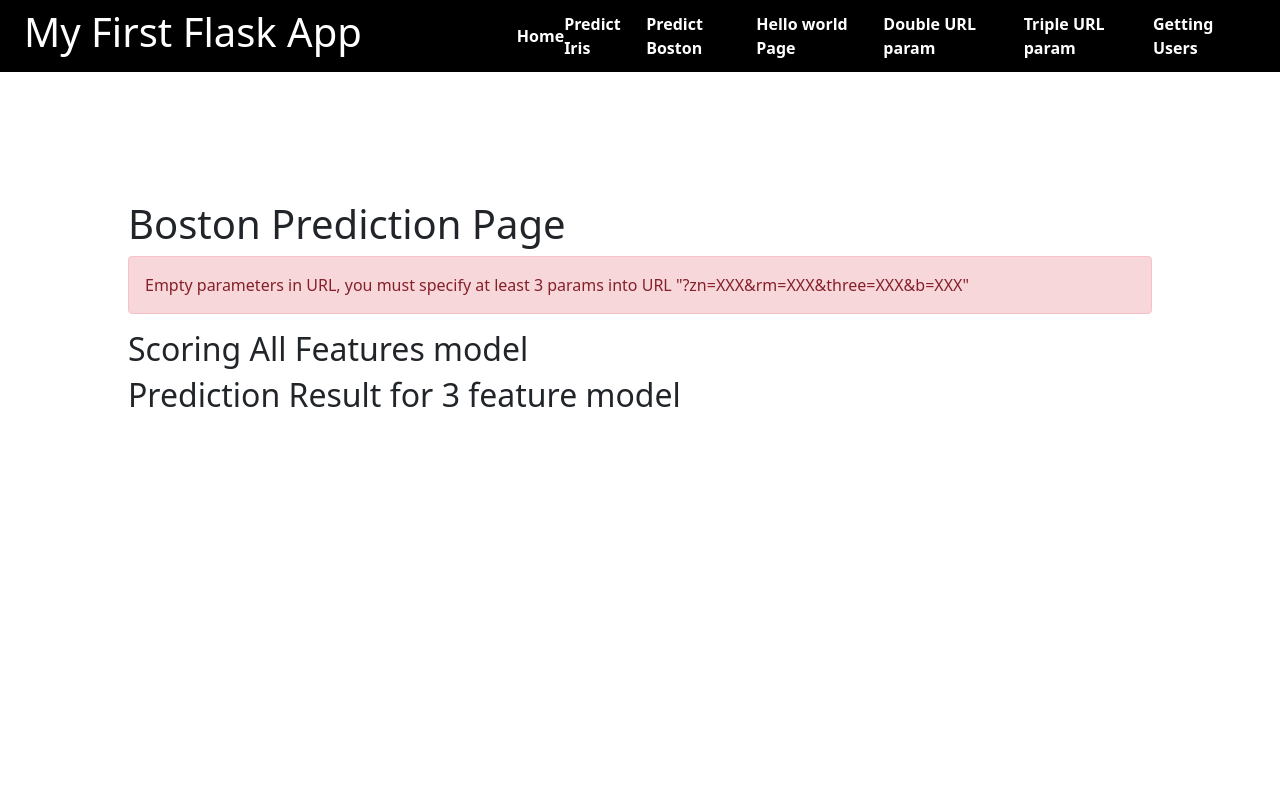
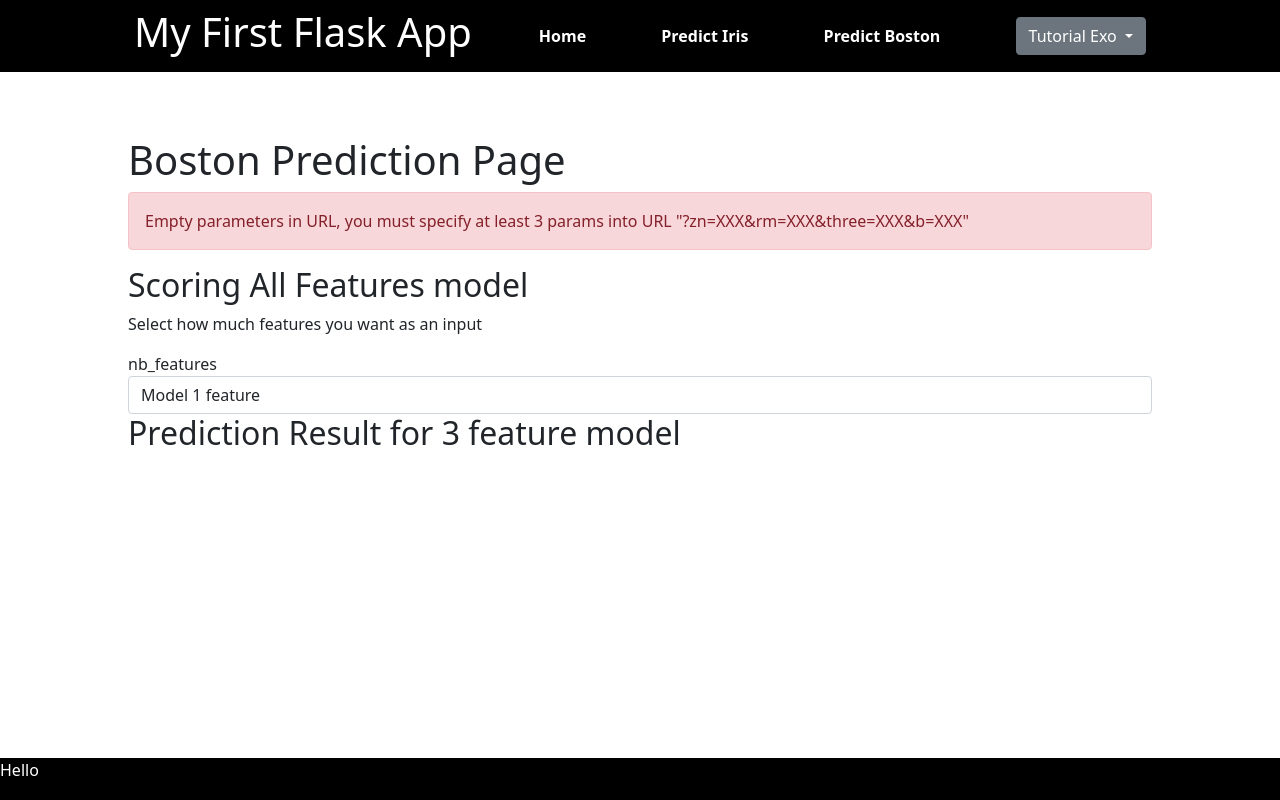
Before and after one commit to TavaresDylan/Flask_App, a Flask app: page /predict-boston in a window 1280 px wide. Run offline with Flask 2, Linux system fonts and the light colour scheme; parts of the project's set-up code (start-up, migrations or seed data) failed here and were passed over; some libraries are stand-ins or nearby versions.

Commit message:
Bootstrap and forms wip

```diff
--- a/app/form.py
+++ b/app/form.py
@@ -1,6 +1,6 @@
 # Import for form
 from flask_wtf import FlaskForm
-from wtforms import Form, StringField, PasswordField, BooleanField, SubmitField
+from wtforms import Form, StringField, PasswordField, BooleanField, SubmitField, SelectField
 from wtforms.validators import DataRequired
 
 
@@ -9,8 +9,11 @@ class DoubleForm(FlaskForm):
     submit = SubmitField('Calculate')
 
 class IrisForm(FlaskForm):
-    sl_input = StringField('Sepal Length')
-    sw_input = StringField('Sepal Width')
-    pl_input = StringField('Petal Length')
-    pw_input = StringField('Petal Width')
-    submit = SubmitField('Predict_iris')
+    sl_input = StringField('Sepal Length',[DataRequired()])
+    sw_input = StringField('Sepal Width',[DataRequired()])
+    pl_input = StringField('Petal Length',[DataRequired()])
+    pw_input = StringField('Petal Width',[DataRequired()])
+    submit = SubmitField('Predict_iris',[DataRequired()])
+
+class BostonForm(FlaskForm):
+    slc_nb_features = SelectField('nb_features',choices=["Model 1 feature","Model 2 features","Model 3 features"])
--- a/app/routes.py
+++ b/app/routes.py
@@ -5,7 +5,7 @@ from flask import request # Librairie permettant de faire passer des paramètres
 from main import Predict # Appel de la class permettant de faire la prédiction Iris (Régression Linéaire)
 import requests
 
-from form import DoubleForm, IrisForm
+from form import DoubleForm, IrisForm, BostonForm
 
 # Définition de la route Home
 @app.route('/')
@@ -17,6 +17,7 @@ def index():
 # Définition de la route Predict Iris
 @app.route("/predict",methods=['GET','POST'])
 def predict():
+    ##POST METHOD
     form = IrisForm()
     if form.validate_on_submit():
         result = request.form
@@ -25,11 +26,12 @@ def predict():
         petal_length = float(result["pl_input"])
         petal_width = float(result["pw_input"])
         pred = Predict.predIris(sepal_length,sepal_width,petal_length,petal_width)
-        return render_template("irisPredict.html", result=result, form=form, pred=pred)
+        return render_template("irisPredict.html", result=result, form=form, pred=pred, title="Iris Classification")
     elif not request.args.get('sepal_length'):
-        return render_template("irisPredict.html",form=form)
+        return render_template("irisPredict.html",form=form, title="Iris Classification")
         #return "Empty parameters in URL, you must specify \"?sepal_length=XXX&sepal_width=XXX&petal_length=XXX&petal_width=XXX\" to predict petal length"
     else:
+        ## GET METHOD
         # Définition des variables contenant les arguments passés dans l'URL
         sepal_length = float(request.args.get("sepal_length"))
         sepal_width = float(request.args.get("sepal_width"))
@@ -43,7 +45,7 @@ def predict():
         }
         # Retourne un dictionnaire JSON
         #return jsonify(pred_json)
-        return render_template("irisPredict.html", json = pred_json,form=form)
+        return render_template("irisPredict.html", json = pred_json,form=form, title="Iris Classification")
 
 # Définition de la route Flask Hello World !
 @app.route("/hello")
@@ -91,8 +93,10 @@ def users():
 
 @app.route("/predict-boston", methods=["POST","GET"])
 def predictBoston():
+    title_boston = "Boston Prediction"
+    form = BostonForm()
     if not request.args.get('zn'):
-        return render_template("bostonPredict.html")
+        return render_template("bostonPredict.html", title=title_boston, form=form)
     else:
         # Définition des variables contenant les arguments passés dans l'URL
         zn = float(request.args.get("zn"))
--- a/app/static/css/template.css
+++ b/app/static/css/template.css
@@ -6,7 +6,7 @@
 nav{
     background-color: black;
     color: white;
-    padding: 8px 24px;
+    padding: 8px 134px;
     display: flex;
     justify-content: space-between;
     align-items: center;
@@ -23,11 +23,35 @@ nav{
 .menu > li > a{
     color: white;
     text-decoration: none;
+    transition: all ease-in-out 0.3s;
+}
+.menu > li > a:hover{
+    transition: all ease-in-out 0.3s;
+    color: rgb(143, 34, 233);
 }
 section{
-    padding: 10%;
+    padding: 5% 10%;
 }
 .score-table{
     border: 2px solid black;
     padding: 12px;
 }
+footer{
+    width: 100vw;
+    height: 42px;
+    position: absolute;
+    bottom: 0;
+    padding: 0;
+    margin: 0;
+    background: black;
+    color: white;
+}
+.dropdown-menu > li > a{
+    color: black;
+    text-decoration: none;
+    transition: all ease-in-out 0.3s;
+}
+.dropdown-menu > li > a:hover{
+    transition: all ease-in-out 0.3s;
+    color: rgb(143, 34, 233);
+}
--- a/app/templates/bostonPredict.html
+++ b/app/templates/bostonPredict.html
@@ -22,6 +22,10 @@
         </tr>
     </table>
     {% endif %}
+    <form action="POST">
+        <p>Select how much features you want as an input</p>
+        {{ wtf.quick_form(form) }}
+    </form>
     <h2>Prediction Result for 3 feature model</h2>
     {% if json %}
     {{json[2]}}
--- a/app/templates/home.html
+++ b/app/templates/home.html
@@ -1,3 +1,4 @@
+{% import "bootstrap/wtf.html" as wtf %}
 <!DOCTYPE html>
 <html lang="fr">
 
@@ -8,7 +9,8 @@
     <title>{{title}}</title>
     <link rel="stylesheet" href="{{ url_for('static',    filename='css/template.css') }}">
     <!-- Bootstrap5 CSS only -->
-    <link href="https://cdn.jsdelivr.net/npm/bootstrap@5.0.0-beta2/dist/css/bootstrap.min.css" rel="stylesheet" integrity="sha384-BmbxuPwQa2lc/FVzBcNJ7UAyJxM6wuqIj61tLrc4wSX0szH/Ev+nYRRuWlolflfl" crossorigin="anonymous">
+    <link href="https://cdn.jsdelivr.net/npm/bootstrap@5.0.0-beta2/dist/css/bootstrap.min.css" rel="stylesheet"
+        integrity="sha384-BmbxuPwQa2lc/FVzBcNJ7UAyJxM6wuqIj61tLrc4wSX0szH/Ev+nYRRuWlolflfl" crossorigin="anonymous">
 </head>
 
 <body>
@@ -21,10 +23,17 @@
                         <li><a href="{{ url_for('index') }}">Home</a></li>
                         <li><a href="{{ url_for('predict') }}">Predict Iris</a></li>
                         <li><a href="{{ url_for('predictBoston') }}">Predict Boston</a></li>
-                        <li><a href="{{ url_for('hello') }}">Hello world Page</a></li>
-                        <li><a href="{{ url_for('double') }}">Double URL param</a></li>
-                        <li><a href="{{ url_for('triple') }}">Triple URL param</a></li>
-                        <li><a href="{{ url_for('users') }}">Getting Users</a></li>
+                        <div class="dropdown">
+                            <button class="btn btn-secondary dropdown-toggle" type="button" id="dropdownMenuButton"
+                                data-toggle="dropdown" aria-haspopup="true" aria-expanded="false">
+                                Tutorial Exo
+                            </button>
+                            <div class="dropdown-menu p-4" aria-labelledby="dropdownMenuButton">
+                                <li><a class="dropdown-item" href="{{ url_for('hello') }}">Hello world Page</a></li>
+                                <li><a class="dropdown-item" href="{{ url_for('double') }}">Double URL param</a></li>
+                                <li><a class="dropdown-item" href="{{ url_for('triple') }}">Triple URL param</a></li>
+                                <li><a class="dropdown-item" href="{{ url_for('users') }}">Getting Users</a></li>
+                            </div>
                     </ul>
                 </nav>
             </strong>
@@ -33,19 +42,34 @@
 
     {% block content %}
     <section class="container">
-        <div class="row">
-            <div class="col-6 d-flex justify-content-center flex-column">
-                <p>This app is runned by <a href="https://flask.palletsprojects.com/en/1.1.x/">Flask Python Framework</a></p>
-                <img class="img-fluid" src="https://flask.palletsprojects.com/en/1.1.x/_images/flask-logo.png" alt="Flask Logo">
+        <h2 class="text-center mb-4">Welcome on Prediction Flask Web App</h2>
+        <div class="row d-flex flex-row justify-content-center pt-4">
+            <div class="col-4 d-flex justify-content-center flex-column border border-dark rounded bg-light">
+                <p>This app is runned by <a href="https://flask.palletsprojects.com/en/1.1.x/">Flask Python
+                        Framework</a></p>
+                <img class="img-fluid w-70" src="https://flask.palletsprojects.com/en/1.1.x/_images/flask-logo.png"
+                    alt="Flask Logo">
                 <p class="pt-3">Made by <a href="https://www.dt-developpement.fr">@Tavares Dylan</a></p>
             </div>
             <div class="col-6 d-flex align-items-center flex-column">
-                <h2>Prediction Web App</h2>
-                <img class="img-fluid" src="https://cdn.pixabay.com/photo/2012/04/30/10/05/alligator-44597_1280.png" alt="">
+                <img class="img-fluid" src="https://cdn.pixabay.com/photo/2012/04/30/10/05/alligator-44597_1280.png"
+                    alt="">
             </div>
         </div>
     </section>
     {% endblock %}
+    <footer>Hello</footer>
+    <!-- JavaScript Bundle with Popper -->
+    <script src="https://code.jquery.com/jquery-3.3.1.slim.min.js"
+        integrity="sha384-q8i/X+965DzO0rT7abK41JStQIAqVgRVzpbzo5smXKp4YfRvH+8abtTE1Pi6jizo"
+        crossorigin="anonymous"></script>
+    <script src="https://cdnjs.cloudflare.com/ajax/libs/popper.js/1.14.7/umd/popper.min.js"
+        integrity="sha384-UO2eT0CpHqdSJQ6hJty5KVphtPhzWj9WO1clHTMGa3JDZwrnQq4sF86dIHNDz0W1"
+        crossorigin="anonymous"></script>
+    <script src="https://stackpath.bootstrapcdn.com/bootstrap/4.3.1/js/bootstrap.min.js"
+        integrity="sha384-JjSmVgyd0p3pXB1rRibZUAYoIIy6OrQ6VrjIEaFf/nJGzIxFDsf4x0xIM+B07jRM"
+        crossorigin="anonymous"></script>
+
 </body>
 
 </html>
--- a/app/templates/irisPredict.html
+++ b/app/templates/irisPredict.html
@@ -1,7 +1,6 @@
 {% extends "home.html" %}
-{% import "bootstrap/wtf.html" as wtf %}
+
 {% block content %}
-
 <section>
     <h1>Iris Prediction Page</h1>
     <h2>Method GET</h2>
```
Also changed, not shown: 1 other file.
